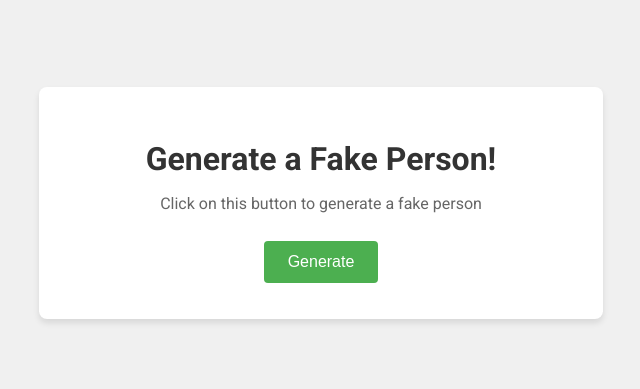
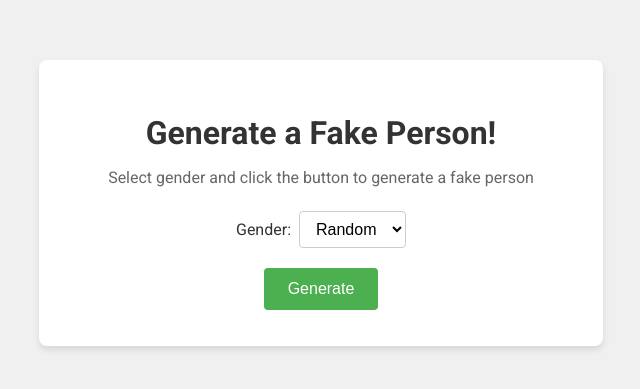
Before and after one commit to 1nput0/fake-person-creator, a plain HTML site: page frontend/index.html in a window 1280 px wide. Shown: the part 197-586 px from the top of the page, without its empty margins (319-959 px from the left). Drawn offline with Linux system fonts and the light colour scheme.

Commit message:
Add combobox to change gender of generated data

```diff
--- a/frontend/index.html
+++ b/frontend/index.html
@@ -13,7 +13,15 @@
   <body>
     <div class="container">
       <h1>Generate a Fake Person!</h1>
-      <p>Click on this button to generate a fake person</p>
+      <p>Select gender and click the button to generate a fake person</p>
+      <div class="input-group">
+        <label for="genderSelect">Gender:</label>
+        <select id="genderSelect">
+          <option value="random">Random</option>
+          <option value="male">Male</option>
+          <option value="female">Female</option>
+        </select>
+      </div>
       <button id="generateButton">Generate</button>
       <div id="result" class="hidden">
         <h2>Generated Profile:</h2>
--- a/frontend/script.js
+++ b/frontend/script.js
@@ -1,7 +1,21 @@
 document
   .getElementById("generateButton")
   .addEventListener("click", function () {
-    fetch("http://localhost:8080/api/male-person")
+    const gender = document.getElementById("genderSelect").value;
+    let apiUrl = "http://localhost:8080/api/";
+
+    switch (gender) {
+      case "male":
+        apiUrl += "male-person";
+        break;
+      case "female":
+        apiUrl += "female-person";
+        break;
+      default:
+        apiUrl += "random-person";
+    }
+
+    fetch(apiUrl)
       .then((response) => response.json())
       .then((data) => {
         document.getElementById(
--- a/frontend/styles.css
+++ b/frontend/styles.css
@@ -68,3 +68,30 @@ button:hover {
 .hidden {
     display: none;
 }
+
+.input-group {
+    margin-bottom: 1rem;
+    display: flex;
+    justify-content: center;
+    align-items: center;
+}
+
+.input-group label {
+    margin-right: 0.5rem;
+    color: #333;
+}
+
+#genderSelect {
+    padding: 8px 12px;
+    border: 1px solid #ccc;
+    border-radius: 4px;
+    font-size: 16px;
+    background-color: white;
+    cursor: pointer;
+}
+
+#genderSelect:focus {
+    outline: none;
+    border-color: #4CAF50;
+    box-shadow: 0 0 0 2px rgba(76, 175, 80, 0.2);
+}
```
